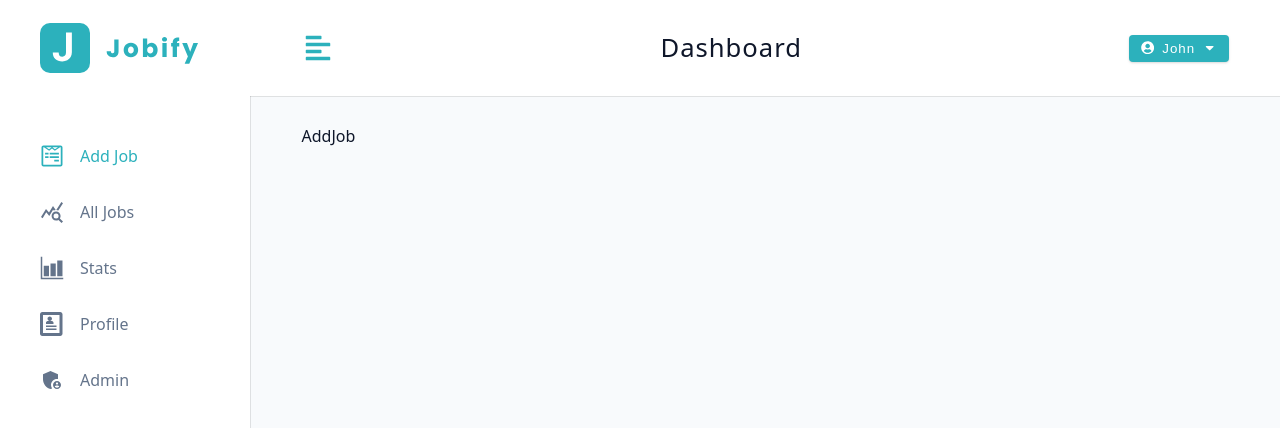
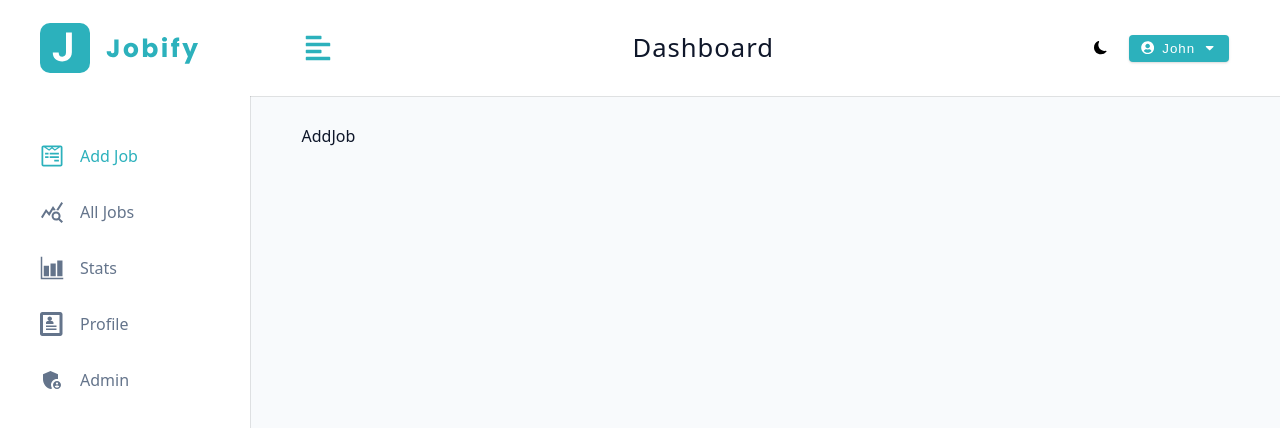
Before and after one commit to swetha5157/TalentLink, a React (Vite) app in the folder frontend/: page /dashboard in a window 1280 px wide. Shown: the top 428 px of the page. Built offline with nearby package versions, Linux system fonts and the light colour scheme.

Commit message:
toggle themes

```diff
--- a/frontend/package.json
+++ b/frontend/package.json
@@ -13,6 +13,7 @@
     "@tanstack/react-query": "^5.66.0",
     "axios": "^1.7.9",
     "dayjs": "^1.11.13",
+    "frontend": "file:",
     "react": "^19.0.0",
     "react-dom": "^19.0.0",
     "react-icons": "^5.4.0",
--- a/frontend/src/App.jsx
+++ b/frontend/src/App.jsx
@@ -1,6 +1,13 @@
 import {createBrowserRouter, RouterProvider} from 'react-router-dom'
 import {HomeLayout,Landing,Register,Login,
   DashboardLayout,Error,AddJob,Stats,AllJobs,Profile,Admin} from './pages'
+
+export const checkDefaultTheme=()=>{
+  const isDarkTheme=localStorage.getItem('darkTheme')==='true';
+  document.body.classList.toggle('dark-theme',isDarkTheme);
+  return isDarkTheme;
+};
+checkDefaultTheme();
 const myroutes=createBrowserRouter([
   {
     path:'/',
--- a/frontend/src/components/Navbar.jsx
+++ b/frontend/src/components/Navbar.jsx
@@ -4,6 +4,7 @@
 import Logo from './Logo'
 import LogoutContainer from './LogoutContainer'
 import {useDashboardContext} from '../pages/DashboardLayout'
+import ThemeToggle from './ThemeToggle'
 const Navbar = () => {
   const {toggleSidebar}=useDashboardContext();
   console.log(toggleSidebar);
@@ -17,7 +18,9 @@
     <Logo/>
     <h4 className='logo-text'>dashboard</h4>
     </div>
-    <div className="btn-container"><LogoutContainer/></div>
+    <div className="btn-container">
+      <ThemeToggle/>
+      <LogoutContainer/></div>
     </div>
     </Wrapper>
   )
--- /dev/null
+++ b/frontend/src/components/ThemeToggle.jsx
@@ -0,0 +1,15 @@
+import React from 'react'
+import Wrapper from '../assets/wrappers/ThemeToggle'
+import {BsFillSunFill,BsFillMoonFill} from 'react-icons/bs'
+import { useDashboardContext } from '../pages/DashboardLayout'
+const ThemeToggle = () => {
+    const {isDark,toggleDark}=useDashboardContext();
+
+  return (
+    <Wrapper onClick={toggleDark}>
+      {isDark?<BsFillSunFill className='toggle-icon'/>:<BsFillMoonFill/>}
+    </Wrapper>
+  )
+}
+
+export default ThemeToggle
--- a/frontend/src/pages/DashboardLayout.jsx
+++ b/frontend/src/pages/DashboardLayout.jsx
@@ -3,14 +3,19 @@
 import Wrapper from '../assets/wrappers/Dashboard'
 import { BigSidebar,SmallSidebar,Navbar,Logo,} from '../components'
 import { useState } from 'react'
+import { checkDefaultTheme } from '../App'
 const DashboardContext=createContext();
 const DashboardLayout = () => {
   //temp
   const user={name:'john'}
   const [showSidebar,setShowSidebar]=useState(false);
-  const [isDark,setDark]=useState(false);
+  const [isDark,setDark]=useState(checkDefaultTheme());
   const toggleDark=()=>{
+    const newDarkTheme=!isDark;
+    setDark(newDarkTheme);
     console.log('toggle dark theme');
+    document.body.classList.toggle('dark-theme',newDarkTheme)
+    localStorage.setItem('darkTheme',newDarkTheme);
   }
   const toggleSidebar=()=>{
     setShowSidebar(!showSidebar);
@@ -37,7 +42,7 @@
         <div>
           <Navbar/>
           <div className='dashboard-page'>
-  <Outlet/>
+            <Outlet/>
           </div>
         </div>
       </main>
```
Also changed, not shown: 1 other file (tests, documents, lock files or other folders).
